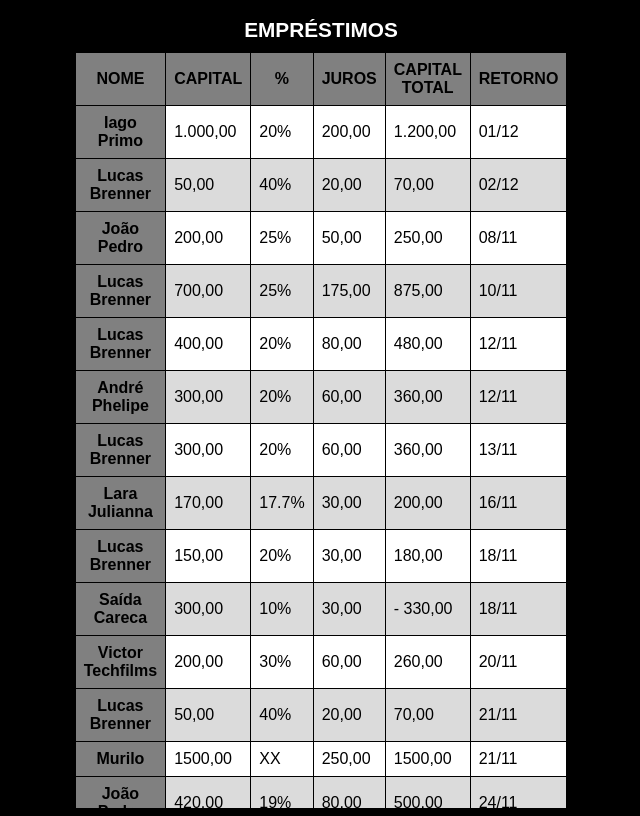
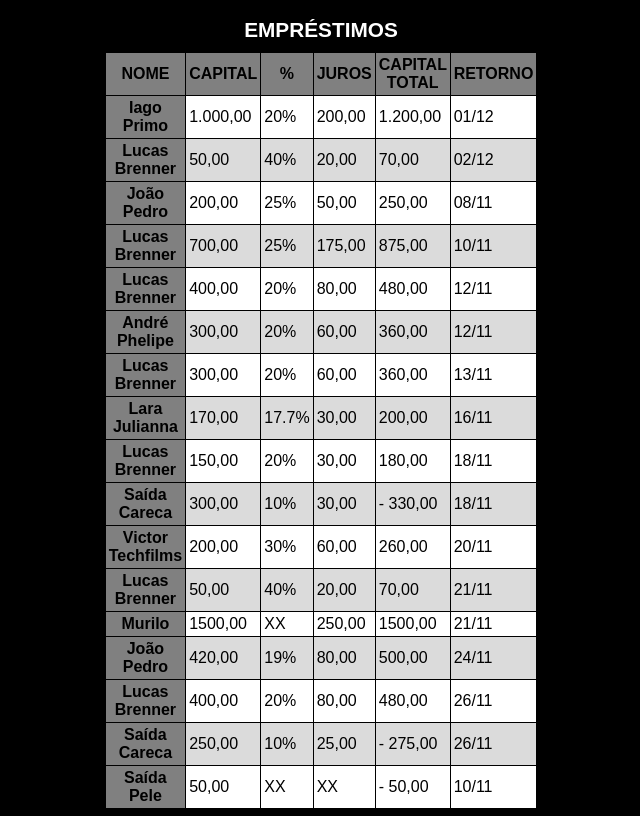
Before and after one commit to felipearauujo7/html5-css3-cursoemvideo, a plain HTML site: page EXERCICIOS/ex023/emprestimos.html in a window 1280 px wide. Shown: the whole page, without its empty margins (319-959 px from the left). Drawn offline with Linux system fonts and the light colour scheme.

Commit message:
Update emprestimos.html

```diff
--- a/EXERCICIOS/ex023/emprestimos.html
+++ b/EXERCICIOS/ex023/emprestimos.html
@@ -12,7 +12,7 @@
     }
 
     table {
-        width: 200px;
+        width: 300px;
         margin: auto;
         border-collapse: collapse;
         position: relative;
@@ -46,7 +46,7 @@
 
     th, td {
         border: 1px solid black;
-        padding: 8px;
+        padding: 3px;
     }
 
     #container {
```
